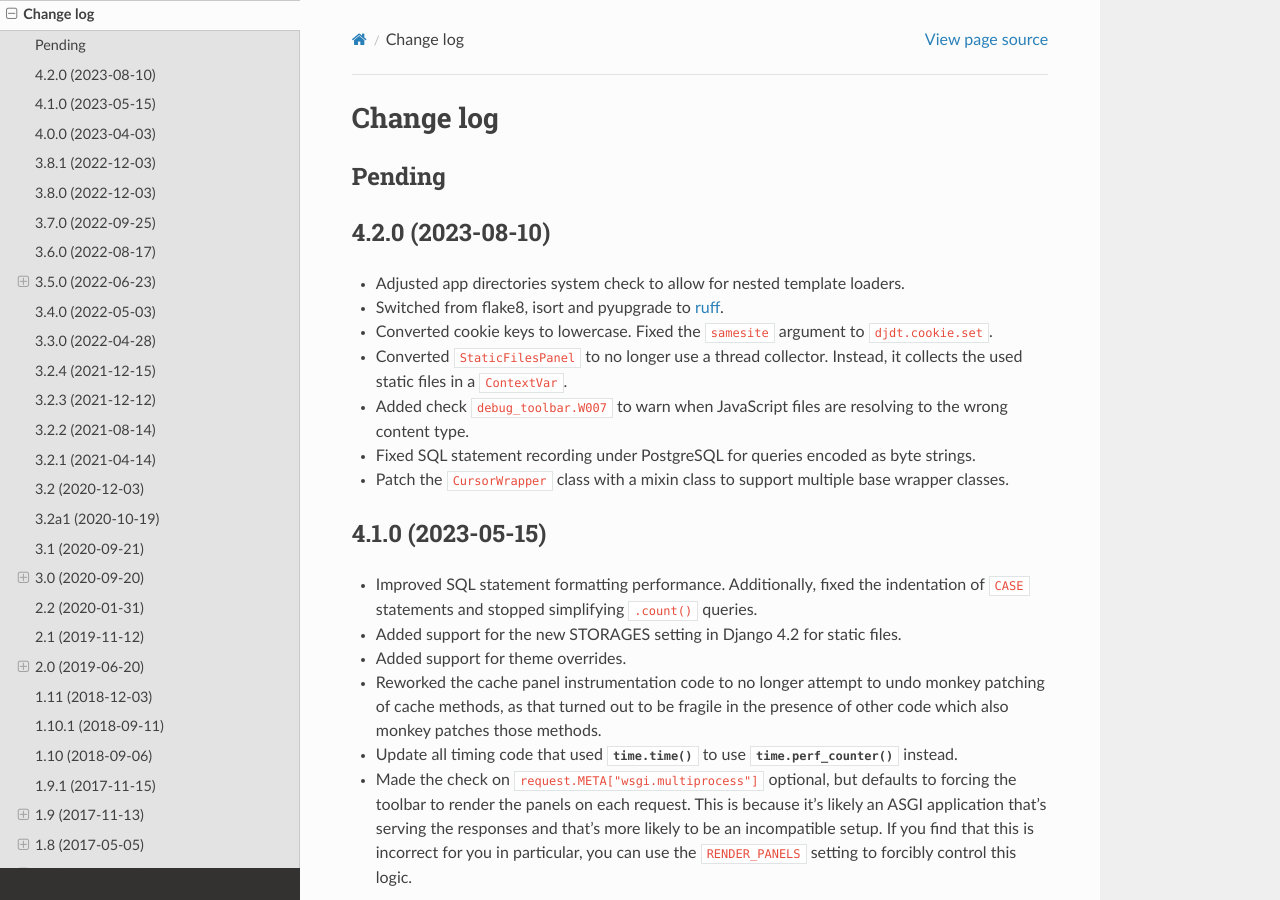
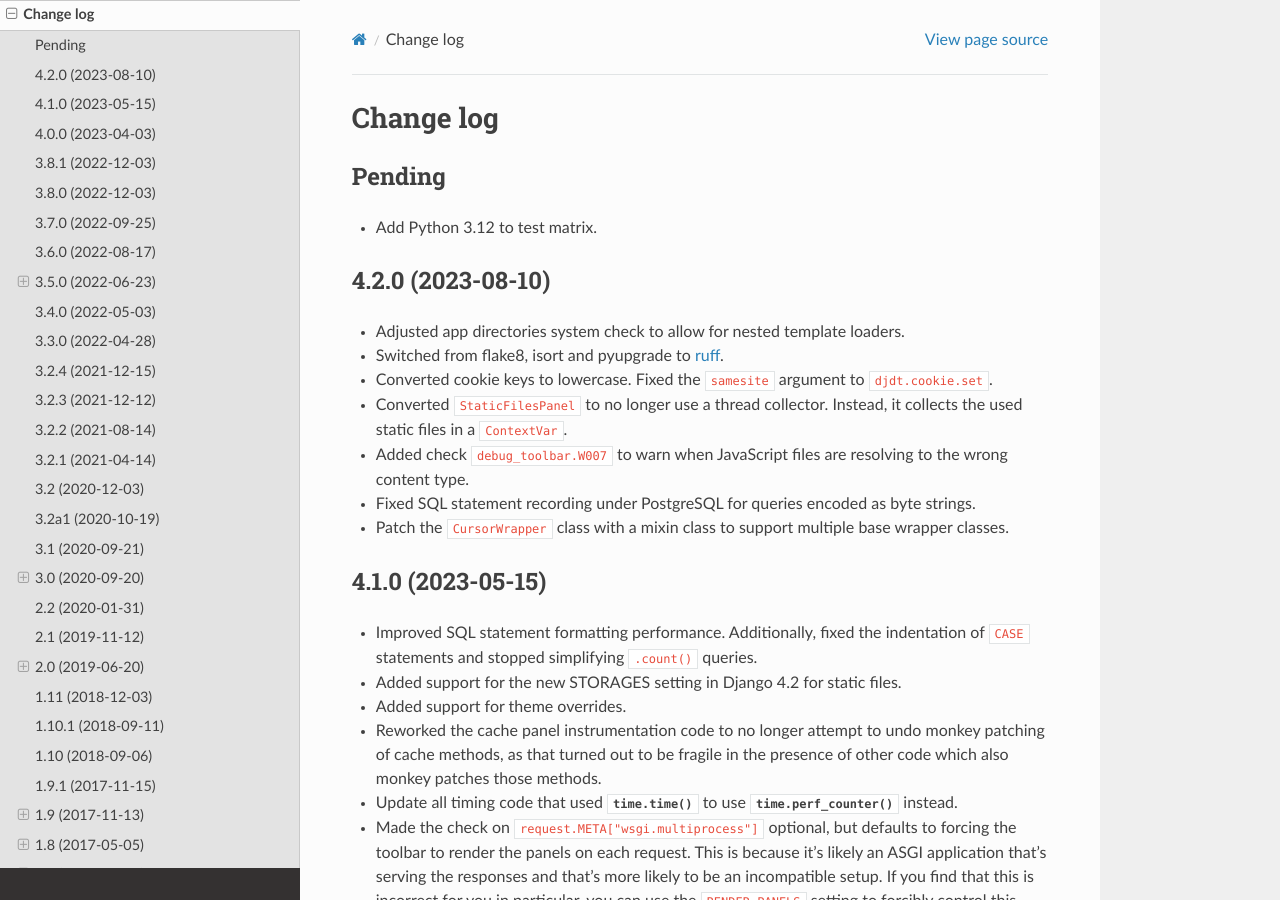
Before and after one commit to jazzband/django-debug-toolbar, a Sphinx documentation site: the page built from docs/changes.rst, in a window 1280 px wide and 900 px high. Built offline with Sphinx 7.4.7 and the Read the Docs theme 2.0.0, drawn with Linux system fonts in a browser that asks for light colours.

Commit message:
Add Python 3.12 to the test matrix.

```diff
--- a/docs/changes.rst
+++ b/docs/changes.rst
@@ -3,6 +3,8 @@
 
 Pending
 -------
+
+* Add Python 3.12 to test matrix.
 
 4.2.0 (2023-08-10)
 ------------------
```
Also changed, not shown: 2 other files.
